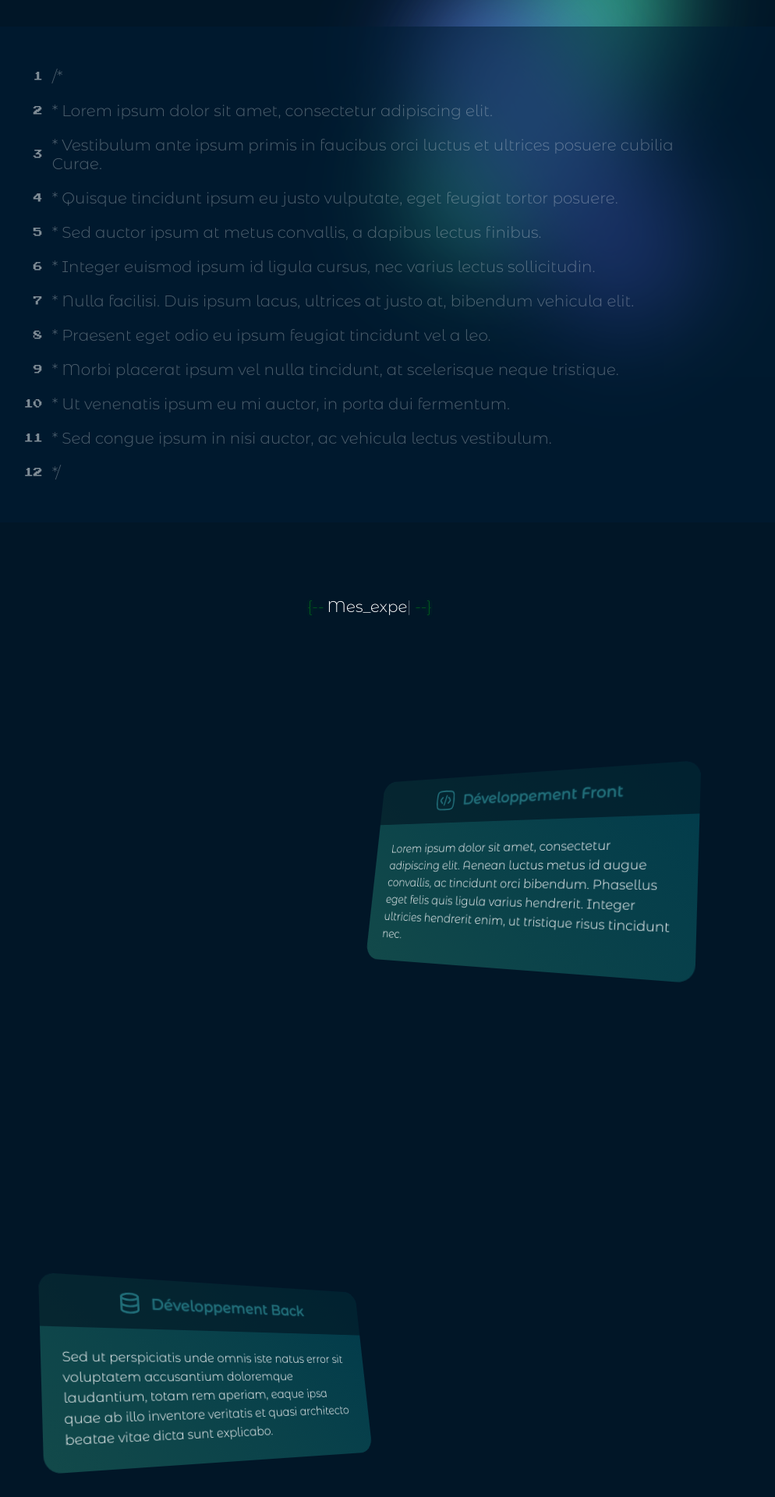
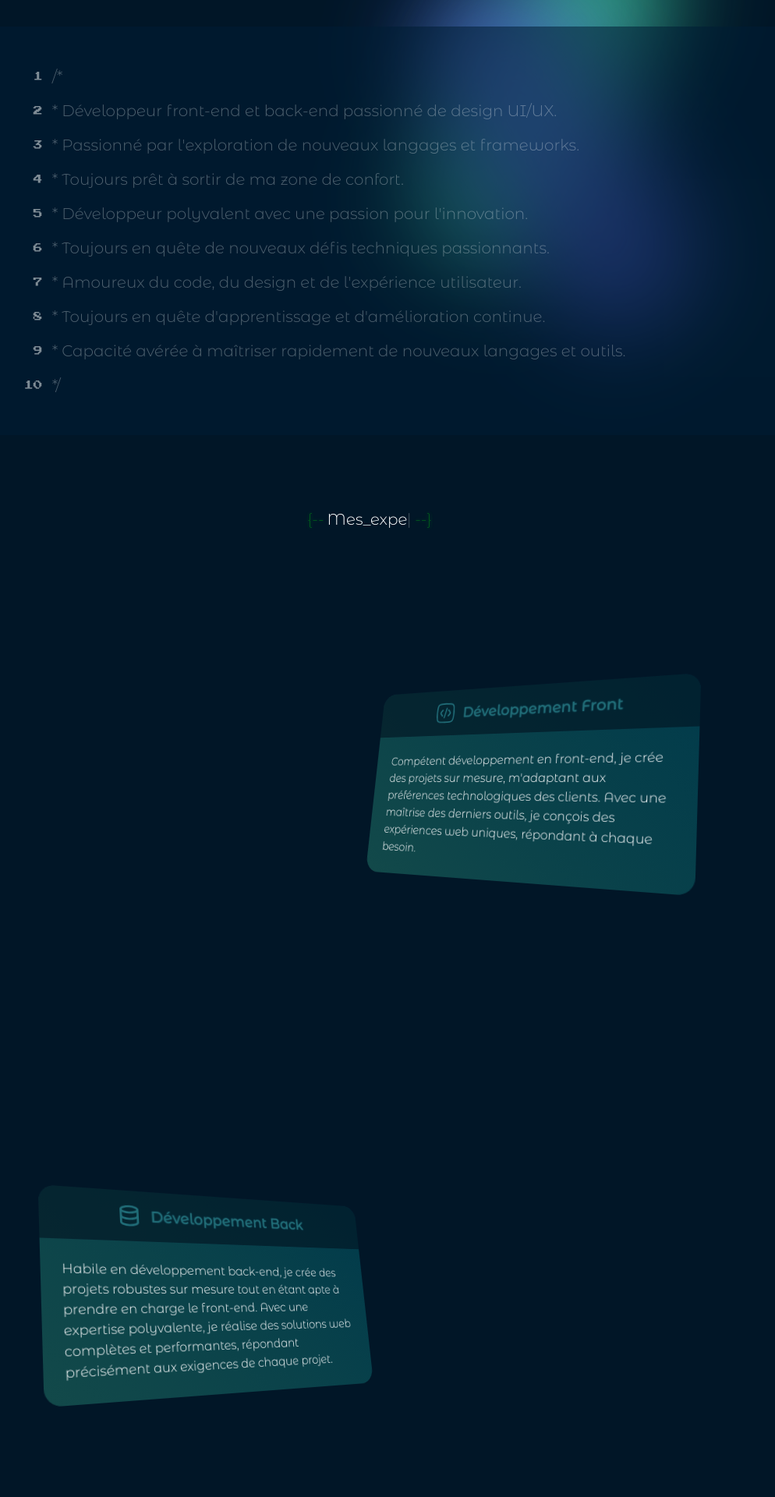
Before and after one commit to Nolan-ramos/Portfolio_nolan, a React (Vite) app: page / in a window 1280 px wide. Shown: the part 280-2200 px from the top of the page at 78% size, without its empty margins (166-1160 px from the left). Built offline with nearby package versions, Linux system fonts and the light colour scheme.

Commit message:
texte page about

```diff
--- a/src/components/about/code/code.json
+++ b/src/components/about/code/code.json
@@ -1,14 +1,12 @@
 [
     "/*",
-    "* Lorem ipsum dolor sit amet, consectetur adipiscing elit.",
-    "* Vestibulum ante ipsum primis in faucibus orci luctus et ultrices posuere cubilia Curae.",
-    "* Quisque tincidunt ipsum eu justo vulputate, eget feugiat tortor posuere.",
-    "* Sed auctor ipsum at metus convallis, a dapibus lectus finibus.",
-    "* Integer euismod ipsum id ligula cursus, nec varius lectus sollicitudin.",
-    "* Nulla facilisi. Duis ipsum lacus, ultrices at justo at, bibendum vehicula elit.",
-    "* Praesent eget odio eu ipsum feugiat tincidunt vel a leo.",
-    "* Morbi placerat ipsum vel nulla tincidunt, at scelerisque neque tristique.",
-    "* Ut venenatis ipsum eu mi auctor, in porta dui fermentum.",
-    "* Sed congue ipsum in nisi auctor, ac vehicula lectus vestibulum.",
+    "* Développeur front-end et back-end passionné de design UI/UX.",
+    "* Passionné par l'exploration de nouveaux langages et frameworks.",
+    "* Toujours prêt à sortir de ma zone de confort.",
+    "* Développeur polyvalent avec une passion pour l'innovation.",
+    "* Toujours en quête de nouveaux défis techniques passionnants.",
+    "* Amoureux du code, du design et de l'expérience utilisateur.",
+    "* Toujours en quête d'apprentissage et d'amélioration continue.",
+    "* Capacité avérée à maîtriser rapidement de nouveaux langages et outils.",
     "*/"
 ]
--- a/src/components/about/expertise/expertise.json
+++ b/src/components/about/expertise/expertise.json
@@ -1,20 +1,20 @@
 [
     {
       "titre": "Développement Front",
-      "content": "Lorem ipsum dolor sit amet, consectetur adipiscing elit. Aenean luctus metus id augue convallis, ac tincidunt orci bibendum. Phasellus eget felis quis ligula varius hendrerit. Integer ultricies hendrerit enim, ut tristique risus tincidunt nec.",
+      "content": "Compétent développement en front-end, je crée des projets sur mesure, m'adaptant aux préférences technologiques des clients. Avec une maîtrise des derniers outils, je conçois des expériences web uniques, répondant à chaque besoin.",
       "svgComponent": "Frontend"
     },
     {
       "titre": "Développement Back",
-      "content": "Sed ut perspiciatis unde omnis iste natus error sit voluptatem accusantium doloremque laudantium, totam rem aperiam, eaque ipsa quae ab illo inventore veritatis et quasi architecto beatae vitae dicta sunt explicabo.",
+      "content": "Habile en développement back-end, je crée des projets robustes sur mesure tout en étant apte à prendre en charge le front-end. Avec une expertise polyvalente, je réalise des solutions web complètes et performantes, répondant précisément aux exigences de chaque projet.",
       "svgComponent": "Backend"},
     {
       "titre": "Design UI",
-      "content": "Duis aute irure dolor in reprehenderit in voluptate velit esse cillum dolore eu fugiat nulla pariatur. Excepteur sint occaecat cupidatat non proident, sunt in culpa qui officia deserunt mollit anim id est laborum",
+      "content": "Compétent en design UI, je crée des maquettes avant de prendre en charge le front-end. Avec une vision artistique et technique, je conçois des interfaces attrayantes qui s'intègrent parfaitement dans des expériences web dynamiques.",
       "svgComponent": "DesignUi"},
     {
       "titre": "Design UX",
-      "content": "Quisque eget fringilla mauris, ut hendrerit ipsum. Sed ac ipsum fermentum, viverra mauris sit amet, consequat dui. Sed id volutpat neque. Nullam id ex id magna sollicitudin sodales a id turpis. Vivamus vel orci id tellus faucibus accumsan.",
+      "content": "Spécialisé en design UX, j'optimise les expériences avant d'aborder l'UI. Je suis rapidement opérationnel pour prendre en charge la conception frontale, générant des solutions web intégrales et convaincantes.",
       "svgComponent": "DesignUx"
     }
   ]
--- a/src/views/contact/contact.scss
+++ b/src/views/contact/contact.scss
@@ -159,7 +159,7 @@
             justify-content: space-between;
             flex-direction: column;
             width:45%;
-            height:100%;
+            height:auto;
             border-bottom-right-radius: 20px;
             padding:48px;
             @media screen and (min-width: 1600px) {
```
